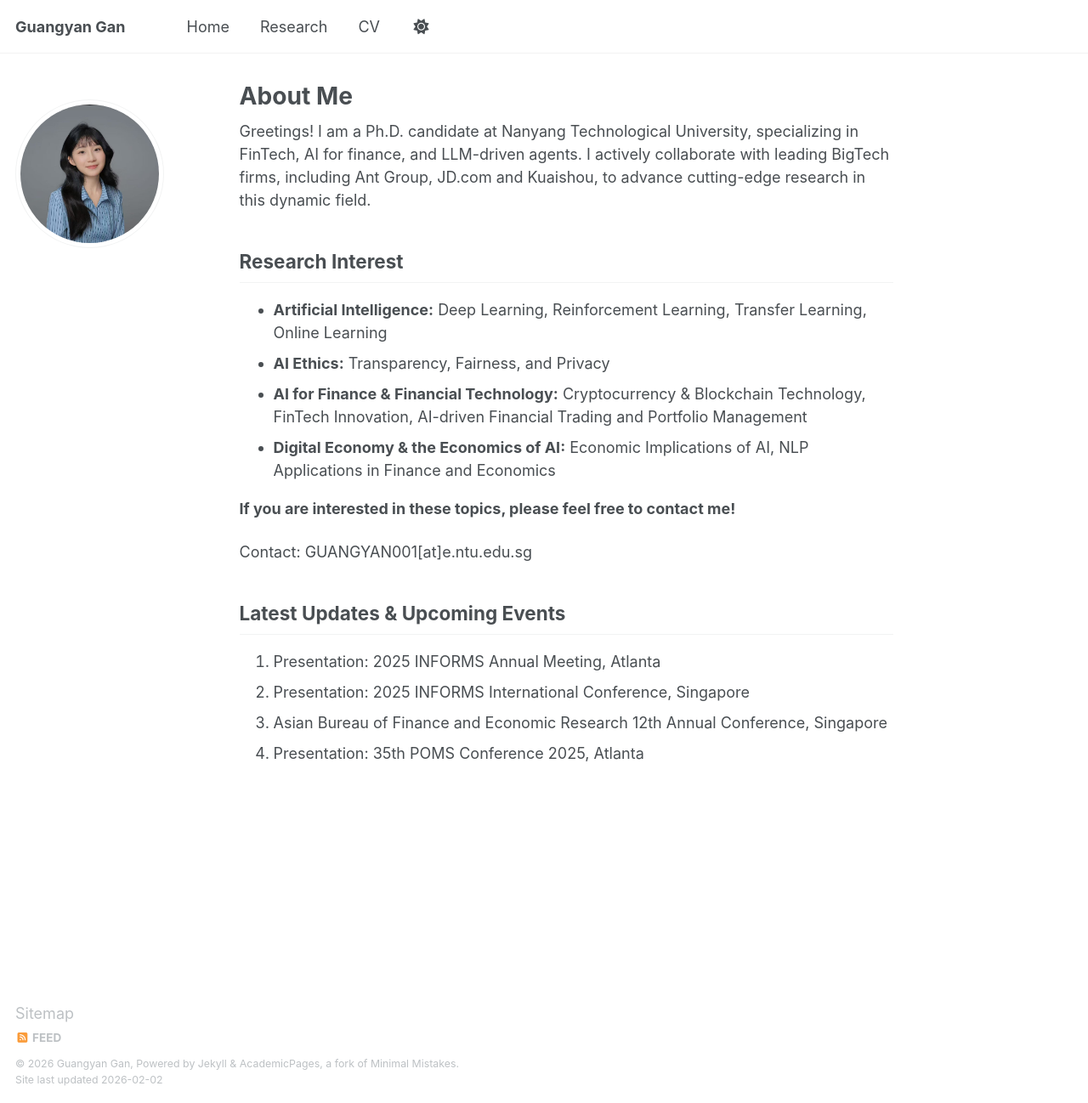
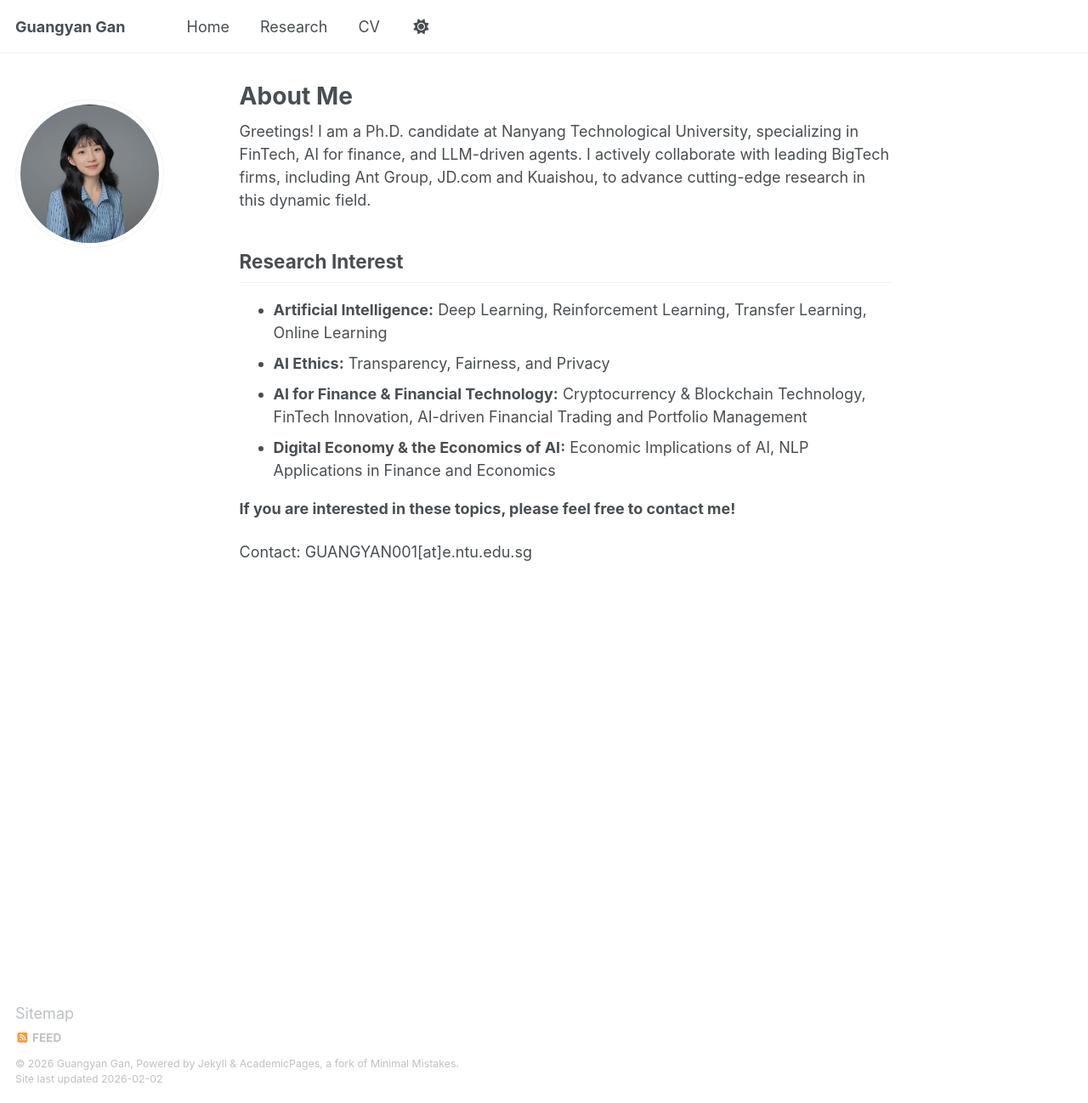
Before and after one commit to GuangyanGan/GuangyanGan.github.io, a Jekyll site: the page built from _pages/about.md, in a window 1280 px wide and 1298 px high. Shown: the whole window at 85% size. Built offline with Jekyll 4.4.1, drawn with Linux system fonts in a browser that asks for light colours.

Commit message:
Update about.md

```diff
--- a/_pages/about.md
+++ b/_pages/about.md
@@ -20,10 +20,3 @@ Greetings! I am a Ph.D. candidate at Nanyang Technological University, specializ
 **If you are interested in these topics, please feel free to contact me!**
 
 Contact: GUANGYAN001[at]e.ntu.edu.sg
-
-## Latest Updates & Upcoming Events
-
-1. Presentation: 2025 INFORMS Annual Meeting, Atlanta
-2. Presentation: 2025 INFORMS International Conference, Singapore
-3. Asian Bureau of Finance and Economic Research 12th Annual Conference, Singapore
-4. Presentation: 35th POMS Conference 2025, Atlanta
```
